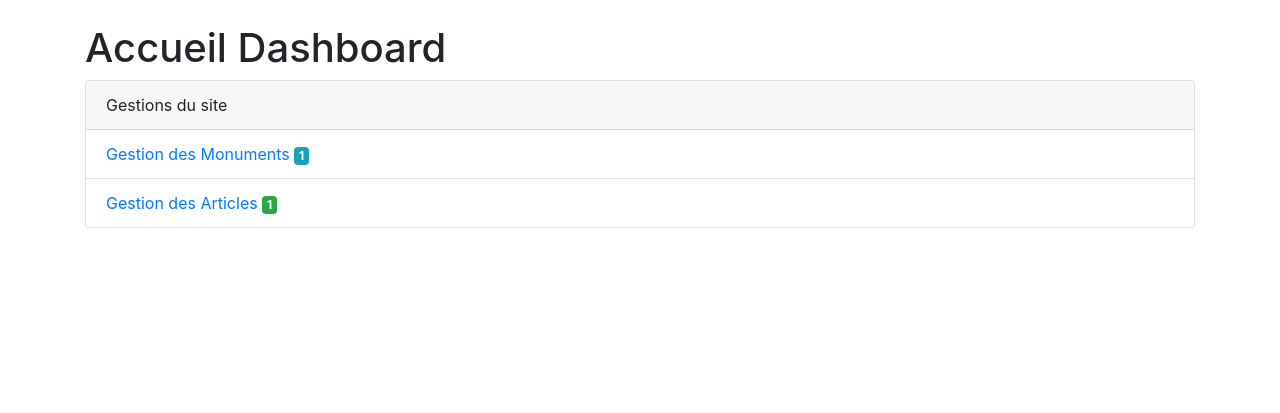
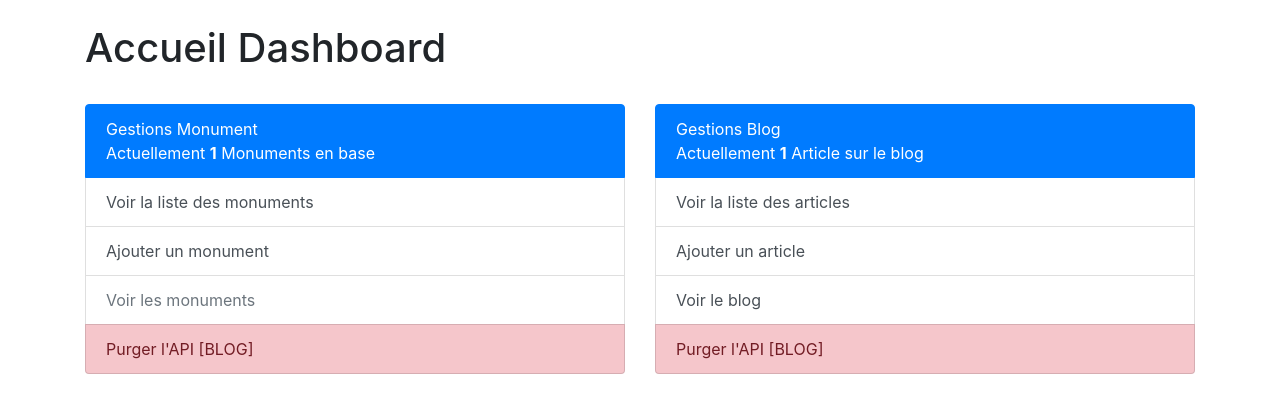
Before and after one commit to AlbanRenahy/museo, a PHP site: template templates/dashboard/index.html.twig in a window 1280 px wide. Shown: the part 56-469 px from the top of the page. Run offline with PHP 8.4, Linux system fonts and the light colour scheme; the template is opened without the code that fills it: most values are stand-ins (such as "Sample title", 1, 10 or a date in 2020); some libraries are stand-ins or nearby versions.

Commit message:
change: Homepage for Dashboard

```diff
--- a/templates/dashboard/index.html.twig
+++ b/templates/dashboard/index.html.twig
@@ -5,21 +5,69 @@
 <div class="container mt-4">
     {# <a href="{{ path('home') }}" class="btn btn-primary">Voir le site</a> #}
     <h1>Accueil Dashboard</h1>
-    <div class="card">
-        <div class="card-header">
-          Gestions du site
+    {# Block pour les monuments #}
+    <div class="row">
+      <div class="col-md-6 mt-4">
+        <div class="list-group">
+          <a href="#" class="list-group-item list-group-item-action active">
+            Gestions Monument
+            <br>Actuellement <strong>{{ countMonuments }}</strong> Monuments en base
+          </a>
+          <a href="{{ path('admin.monument.index') }}" class="list-group-item list-group-item-action">Voir la liste des monuments</a>
+          <a href="{{ path('admin.monument.new') }}" class="list-group-item list-group-item-action">Ajouter un monument</a>
+          <a href="#" class="list-group-item list-group-item-action disabled" tabindex="-1" aria-disabled="true ">Voir les monuments</a>
+          <a href="#" class="list-group-item list-group-item-action list-group-item-danger">Purger l'API [BLOG]</a>
         </div>
-        <ul class="list-group list-group-flush">
-            <li class="list-group-item">
-              <a href="{{ path('admin.monument.index') }}">Gestion des Monuments</a>
-              <span class="badge badge-info">{{ countMonuments }}</span>
-            </li>
-            <li class="list-group-item">
-              <a href="{{ path('admin.blog.index') }}">Gestion des Articles</a>
-              <span class="badge badge-success">{{ countPosts }}</span>
-            </li>
-        </ul>
       </div>
+      <div class="col-md-6 mt-4">
+        <div class="list-group">
+          <a href="#" class="list-group-item list-group-item-action active">
+            Gestions Blog
+            <br>Actuellement <strong>{{ countPosts }}</strong> Article sur le blog
+          </a>
+          <a href="{{ path('admin.blog.index') }}" class="list-group-item list-group-item-action">Voir la liste des articles</a>
+          <a href="{{ path('admin.blog.new') }}" class="list-group-item list-group-item-action">Ajouter un article</a>
+          <a href="{{ path('blog.index') }}" class="list-group-item list-group-item-action">Voir le blog</a>
+          <a href="#" class="list-group-item list-group-item-action list-group-item-danger">Purger l'API [BLOG]</a>
+        </div>
+      </div>
+    </div>
+
+    {# <div class="row">
+      <div class="col-md-6 mt-4">
+        <div class="list-group">
+          <a href="#" class="list-group-item list-group-item-action active">
+            Gestions API Monument
+          </a>
+          <a href="#" class="list-group-item list-group-item-action">Actions 1</a>
+          <a href="#" class="list-group-item list-group-item-action">Actions 1</a>
+          <a href="#" class="list-group-item list-group-item-action">Actions 1</a>
+        </div>
+      </div>
+      <div class="col-md-6 mt-4">
+        <div class="list-group">
+          <a href="#" class="list-group-item list-group-item-action active">
+            Gestions API Blog
+          </a>
+          <a href="#" class="list-group-item list-group-item-action">Actions 1</a>
+          <a href="#" class="list-group-item list-group-item-action">Actions 1</a>
+          <a href="#" class="list-group-item list-group-item-action">Actions 1</a>
+        </div>
+      </div>
+    </div>
+
+    <div class="row">
+      <div class="col-md-6 mt-4">
+        <div class="list-group">
+          <a href="#" class="list-group-item list-group-item-action active">
+            Gestions Analytics
+          </a>
+          <a href="#" class="list-group-item list-group-item-action">Actions 1</a>
+          <a href="#" class="list-group-item list-group-item-action">Actions 1</a>
+          <a href="#" class="list-group-item list-group-item-action">Actions 1</a>
+        </div>
+      </div>
+    </div> #}
 </div>
 
 {% endblock %}
```
